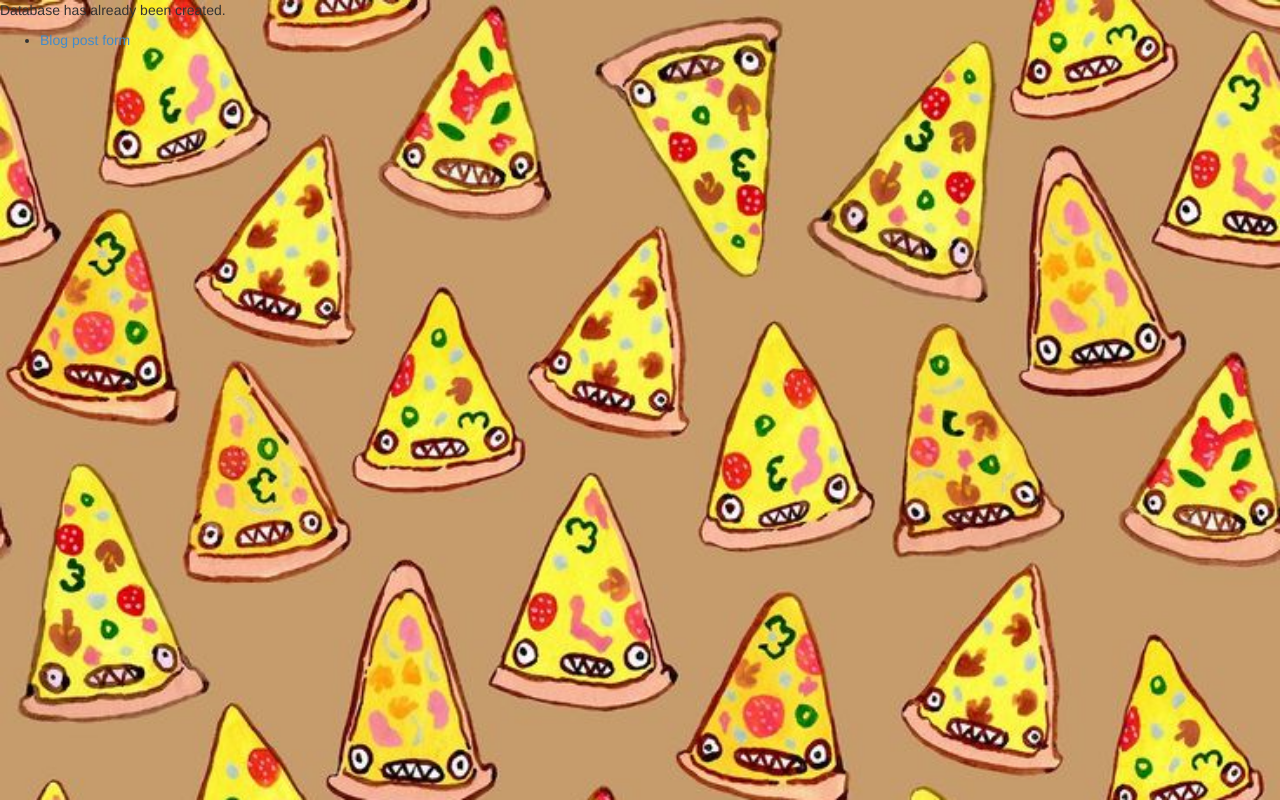
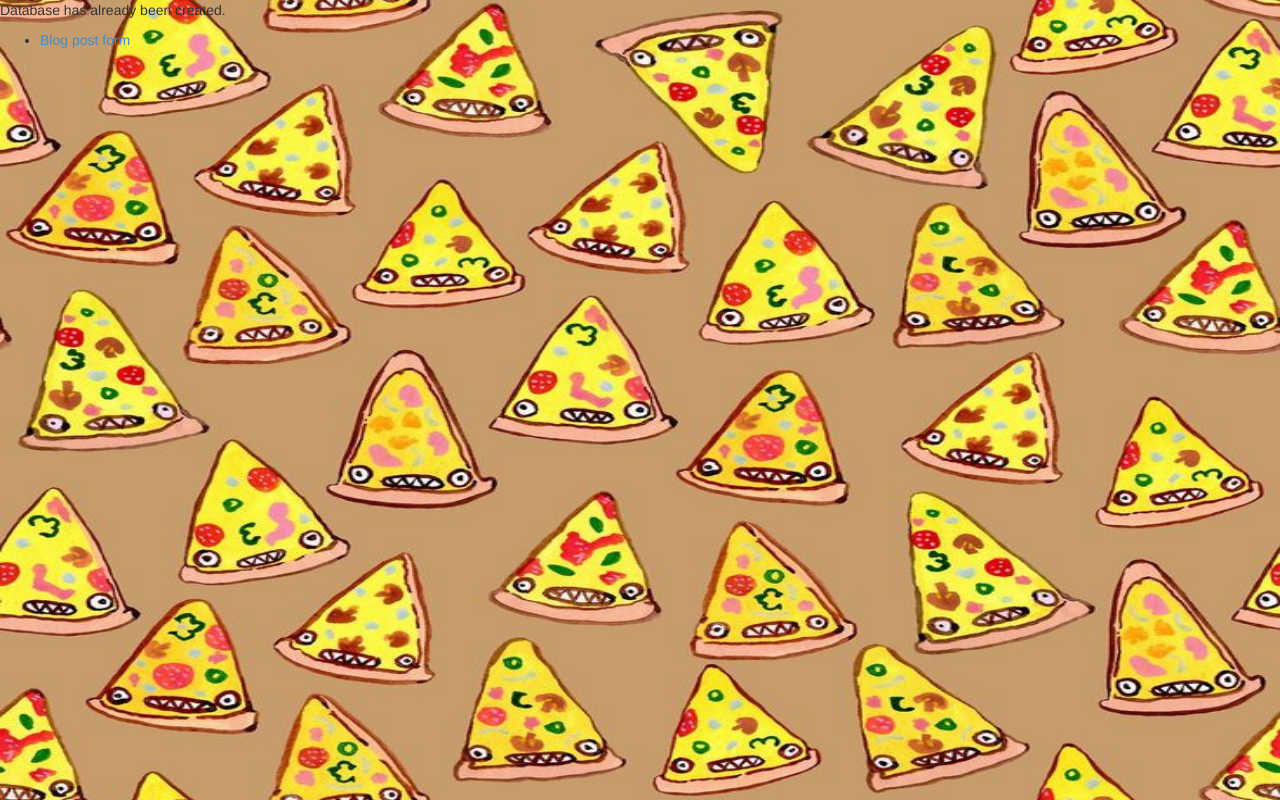
Before and after one commit to jordan13/blog2, a PHP site: page / in a window 1280 px wide. Run offline with PHP 8.4, Linux system fonts and the light colour scheme; data that the repository does not hold is empty.

Commit message:
Just got done adjusting the background image

```diff
--- a/css/style.css
+++ b/css/style.css
@@ -2,11 +2,12 @@ body{
 	background-color: red;
 	background-image: url("../images/pizza.jpg");
 	background-attachment: fixed;
-	background-repeat: repeat-x;
-	background-size: contain;
+	background-size: 100%;
 	-mox-background-size: contain;
     background-size: 100%;
-
+     background-size: 100% 100%;
+    background-repeat: no-repeat;
+    position: center fixed;
 }
 
 }
```
